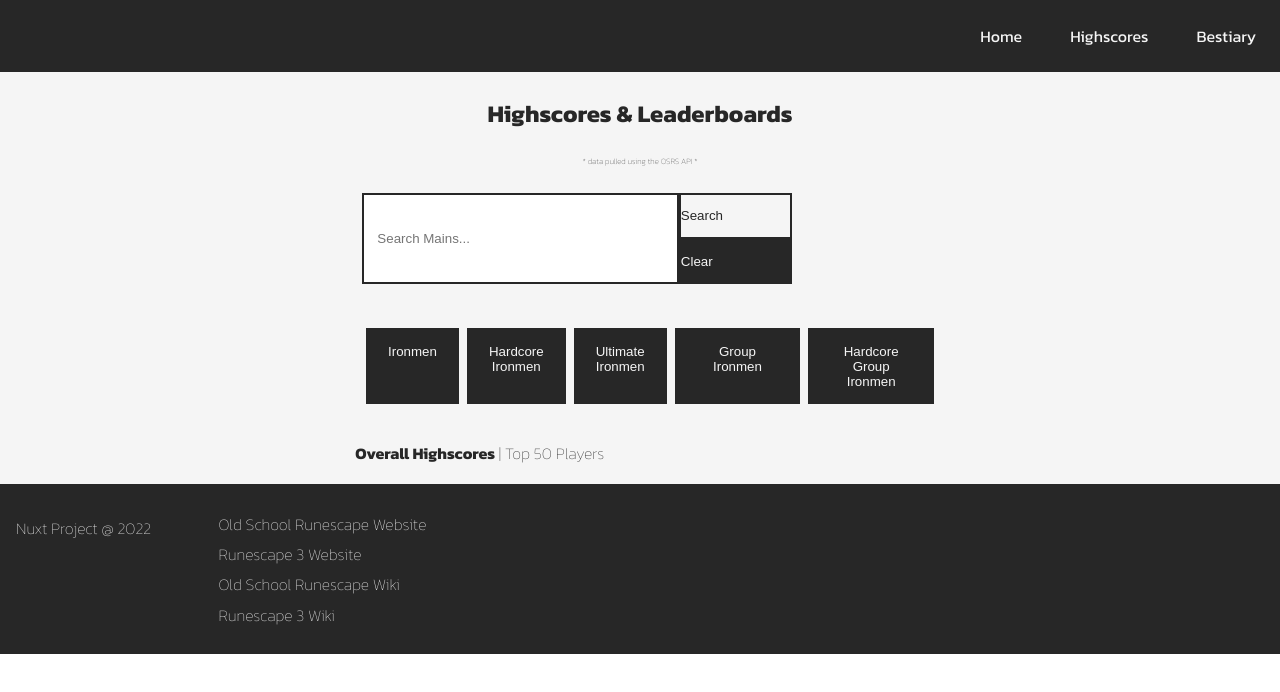
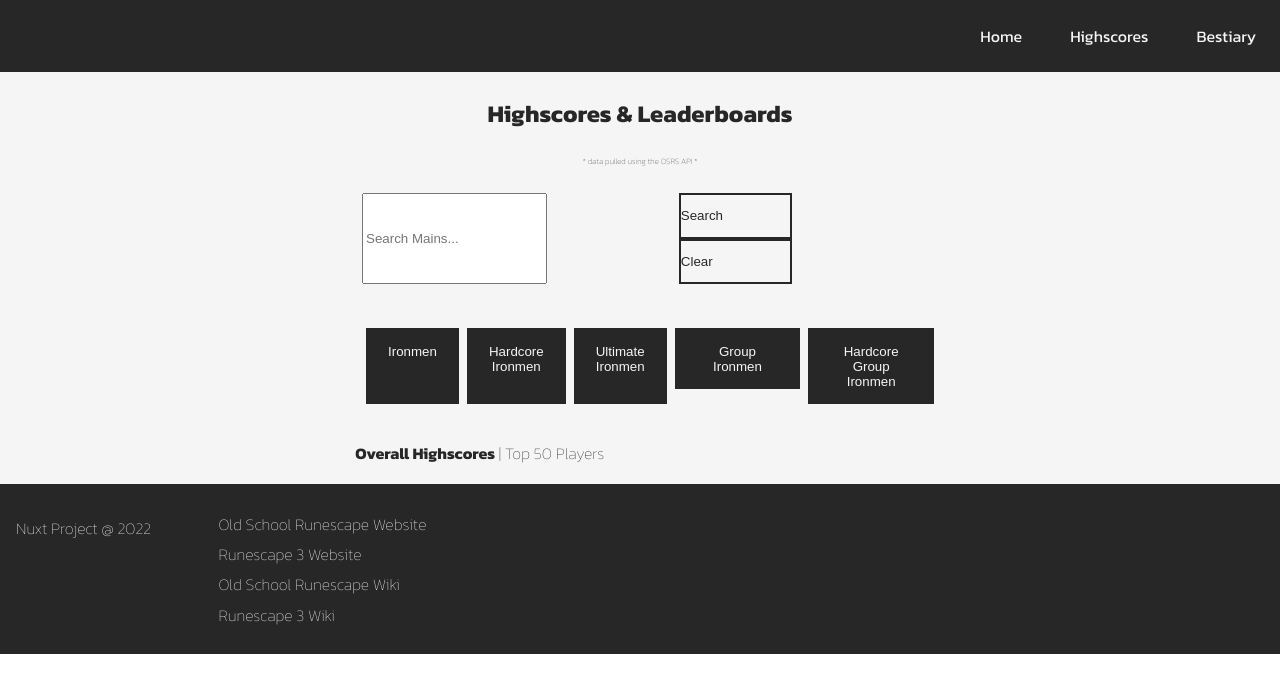
Before and after one commit to jm-dixon/OSRS-Fan-Project, a Nuxt app: page /highscores in a window 1280 px wide. Shown: the top 692 px of the page. Built offline with nearby package versions, Linux system fonts and the light colour scheme.

Commit message:
pre debugging commit, partially completed css changes on highscores.vue, debugging issue with node.js versions

```diff
--- a/assets/css/stylesheet.css
+++ b/assets/css/stylesheet.css
@@ -42,17 +42,7 @@ button {
   padding: 1em;
   text-align: center;
 }
-.subPageTitle {
-  font-size: 1.5em;
-  width: 100%;
-  text-align: center;
-}
 /* index.vue */
-.indexPage {
-  width: 100%;
-  height: 100%;
-  background-size: cover;
-}
 .indexContent {
   width: 40%;
   display: flex;
@@ -72,72 +62,15 @@ button {
   justify-content: center;
 }
 /* highscores.vue */
-.highscoresPage {
-  display: flex;
-  width: 100%;
-  background-color: whitesmoke;
-}
-.searchContainer {
-  padding: 0.5em 0.5em 0.5em 0.5em;
-  width: 100%;
-  display: flex;
-  margin: 1em 0 1em 0;
-  border: 2px solid whitesmoke;
-}
-.highscoresSearch {
-  width: 55%;
-  display: flex;
-}
-.highscoresSearch input {
-  width: 100%;
-  display: flex;
-  padding: 1em 0 1em 1em;
-  border: 2px solid #272727;
-}
-.highscoreButtons {
-  width: 41%;
-  float: right;
-}
-.highscoreButtons button {
-  width: 48%;
-  border: 2px solid #272727;
-  padding: 1em 0 1em 0;
-  margin: 0;
-  display: flex;
-  margin: 0 0.25em 0 0;
-}
 .defaultResult {
   width: 100%;
   display: flex;
   text-align: center;
   padding: 0.2em 0.2em 0.2em 0.2em;
 }
-.alternateSearches {
-  padding: 0.5em 0.5em 0.5em 0.5em;
-  border: 2px solid whitesmoke;
-  display: flex;
-  width: 100%;
-}
-.alternateSearches div {
-  width: 32%;
-  display: flex;
-  margin: 0.5em 0.25em 0.5em 0.25em;
-}
-.alternateSearches button {
-  width: 100%;
-  display: flex;
-  background-color: #272727;
-  color: whitesmoke;
-}
-.groupButtons {
-  width: 48% !important;
-}
 .hardcoreGroup {
   margin: 0.5em 0.25em 0.5em 0.25em !important;
   float: right !important;
-}
-.groupButtons button {
-  width: 100% !important;
 }
 .hardcoreButton {
   float: right !important;
--- a/assets/css/vars.css
+++ b/assets/css/vars.css
@@ -48,13 +48,4 @@ does not include colours, colour vars are located in colours.css
     --dashed-md: 2px dashed;
     --dashed-lg: 3px dashed;
     --dashed-xl: 5px dashed;
-
-    /*
-    text vars
-    */
-    --align-center: text-align: center;
-    --align-left: text-align: left;
-    --align-right: text-align: right;
-    --align-justify: text-align: justify;
-    --align-inherit: text-align: inherit;
 }
--- a/pages/highscores.vue
+++ b/pages/highscores.vue
@@ -1,41 +1,41 @@
 <template>
-  <div class="highscoresPage">
-    <div class="pageContainer">
-      <p class="subPageTitle">
+  <div class="Highscores__page flex">
+    <div class="Highscores__pageContainer">
+      <p class="Highscores__subPageTitle">
         <b>
           {{ pageHeader }}
         </b>
       </p>
-      <p class="statisticsSubTitle">
+      <p class="Highscores__statisticsSubTitle">
         {{ dataSource }}
       </p>
-      <div class="searchContainer">
-        <div class="highscoresSearch">
-          <input id="playerInput" :placeholder="this.searchPlaceholder" />
+      <div class="Highscores__searchContainer flex">
+        <div class="Highscores__highscoresSearch flex">
+          <input class="flex" id="playerInput" :placeholder="this.searchPlaceholder" />
         </div>
-        <div class="highscoreButtons">
-          <button class="searchButton" type="button" @click="this.getPlayerData">
+        <div class="Highscores__highscoreButtons">
+          <button class="flex" type="button" @click="this.getPlayerData">
             Search
           </button>
-          <button class="conditionalButton" type="button" @click="this.clearSearch">
+          <button class="flex" type="button" @click="this.clearSearch">
             Clear
           </button>
         </div>
       </div>
-      <div class="alternateSearches">
-        <div>
-          <button type="button" @click="updateSearchParameters">Ironmen</button>
+      <div class="Highscores__alternateSearches flex">
+        <div class="flex">
+          <button class="flex" type="button" @click="updateSearchParameters">Ironmen</button>
         </div>
-        <div>
-          <button type="button" @click="updateSearchParameters">Hardcore Ironmen</button>
+        <div class="flex">
+          <button class="flex" type="button" @click="updateSearchParameters">Hardcore Ironmen</button>
         </div>
-        <div>
-          <button type="button" @click="updateSearchParameters">Ultimate Ironmen</button>
+        <div class="flex">
+          <button class="flex" type="button" @click="updateSearchParameters">Ultimate Ironmen</button>
         </div>
-        <div class="groupButtons">
+        <div class="Highscores__groupButtons">
           <button class="groupButton" type="button" @click="updateSearchParameters">Group Ironmen</button>
         </div>
-        <div class="groupButtons hardcoreGroup">
+        <div class="Highscores__groupButtons hardcoreGroup">
           <button class="hardcoreButton" type="button" @click="updateSearchParameters">Hardcore Group Ironmen</button>
         </div>
 
@@ -139,3 +139,73 @@ export default {
   },
 }
 </script>
+
+<style type="text/css">
+.Highscores__page {
+  width: 100%;
+  background-color: var(--color-whiteSmoke);
+}
+.Highscores__pageContainer {
+  width: 45%;
+  margin: 0 auto;
+}
+.Highscores__subPageTitle {
+  font-size: 1.5em;
+  width: 100%;
+  text-align: center;
+}
+.Highscores__statisticsSubTitle {
+  font-size: 0.5em;
+  width: 100%;
+  text-align: center;
+}
+.Highscores__searchContainer {
+  padding: 0.5em 0.5em 0.5em 0.5em;
+  width: 100%;
+  margin: 1em 0 1em 0;
+  border: 2px solid whitesmoke;
+}
+.Highscores__highscoresSearch {
+  width: 55%;
+}
+.highscoresSearch input {
+  width: 100%;
+  padding: 1em 0 1em 1em;
+  border: 2px solid #272727;
+}
+.Highscores__highscoreButtons {
+  width: 41%;
+  float: right;
+}
+.Highscores__highscoreButtons button {
+  width: 48%;
+  border: 2px solid #272727;
+  padding: 1em 0 1em 0;
+  margin: 0;
+  margin: 0 0.25em 0 0;
+}
+.Highscores_highscoreButtons:last-child {
+  color: var(--color-whiteSmoke);
+  background-color: var(--color-grey);
+}
+.Highscores__alternateSearches {
+  padding: 0.5em 0.5em 0.5em 0.5em;
+  border: 2px solid var(--color-whiteSmoke);
+  width: 100%;
+}
+.Highscores__alternateSearches div {
+  width: 32%;
+  margin: 0.5em 0.25em 0.5em 0.25em;
+}
+.Highscores__alternateSearches button {
+  width: 100%;
+  background-color: var(--color-grey);
+  color: var(--color-whiteSmoke);
+}
+.Highscores__groupButtons {
+  width: 48% !important;
+}
+.Highscores__groupButtons button {
+  width: 100% !important;
+}
+</style>
--- a/pages/index.vue
+++ b/pages/index.vue
@@ -1,5 +1,5 @@
 <template>
-  <div class="indexPage">
+  <div class="Index__page">
     <index-slideshow />
 
     <div class="Index__fullWidth flex jc-c ac-c">
@@ -61,7 +61,12 @@ export default {
 }
 </script>
 
-<style>
+<style type="text/css">
+.Index__page {
+  width: 100%;
+  height: 100%;
+  background-size: cover;
+}
 .Index__fullWidth {
   width: 100%;
   background-color: var(--color-whiteSmoke);
```
